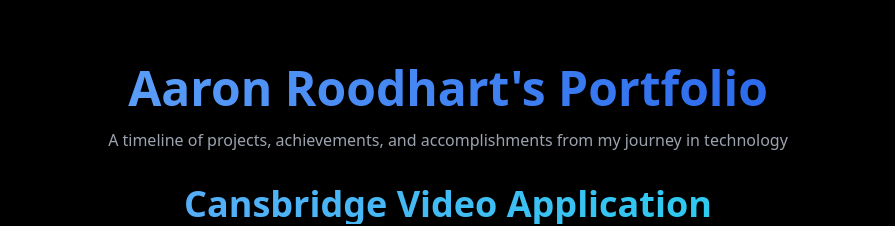
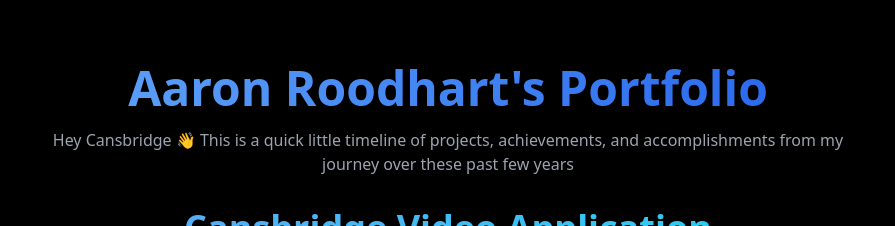
Before and after one commit to AaronRoodhart/Aaron-Roodhart-portfolio-website-, a React (Vite) app: page / in a window 1280 px wide. Shown: the top 226 px of the page, without its empty margins (192-1087 px from the left). Built offline with nearby package versions, Linux system fonts and the light colour scheme.

Commit message:
Update portfolio description to include Cansbridge greeting

```diff
--- a/src/App.tsx
+++ b/src/App.tsx
@@ -94,7 +94,7 @@ function App() {
           Aaron Roodhart's Portfolio
         </h1>
         <p className="text-center text-gray-400 mb-6 sm:mb-8 text-sm sm:text-base">
-          A timeline of projects, achievements, and accomplishments from my journey in technology
+          Hey Cansbridge 👋 This is a quick little timeline of projects, achievements, and accomplishments from my journey over these past few years
         </p>
 
         {/* Cansbridge Video Application Section */}
```
